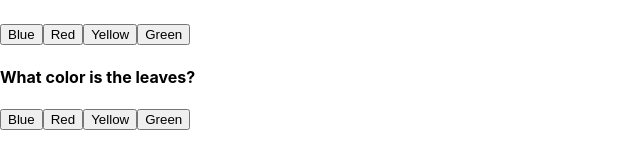
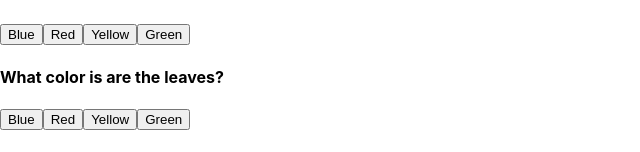
Before and after one commit to iamneo-production/bdaefafabbfcfddddbbedcfcfdfbedeaaeafdbbc, a React (Create React App) app in the folder reactapp/: page / in a window 1280 px wide. Both pictures are taken after a click on the button "Start Quiz". Shown: the part 141-293 px from the top of the page, without its empty margins (0-640 px from the left). Built offline with nearby package versions, Linux system fonts and the light colour scheme.

Commit message:
Backup Commit

```diff
--- a/reactapp/src/App.js
+++ b/reactapp/src/App.js
@@ -28,7 +28,7 @@ function App() {
 
   const questions = [
     { question: "Who is the father of our nation?", answer: "Green" },
-    { question: "What color is the leaves?", answer: "Green" },
+    { question: "What color is are the leaves?", answer: "Green" },
     { question: "What color is the sky?", answer: "Blue" },
     { question: "What color is the sky?", answer: "Blue" },
     { question: "What color is the fire?", answer: "Red" },
--- a/reactapp/src/components/UI/Card/Card.js
+++ b/reactapp/src/components/UI/Card/Card.js
@@ -31,20 +31,12 @@ const Card = ({
     if (clicked === answer) correctAnswerMarkUpdate(attempt + 1);
   };
 
-  const norm = "bg-red-300 px-2 py-1 rounded hover:bg-orange-400";
-  const disable = "bg-orange-300 px-2 py-1 rounded  disabled:opacity-50";
-
   return (
     <div>
-      <h4 className="pt-3 pb-1">{question}</h4>
-      <div className="flex space-x-2">
+      <h4>{question}</h4>
+      <div>
         {optionsArray.map((option, index) => (
-          <Button
-            key={index}
-            marked={marked}
-            onClick={() => click(option)}
-            style={!marked ? norm : disable}
-          >
+          <Button key={index} marked={marked} onClick={() => click(option)}>
             {option}
           </Button>
         ))}
```
